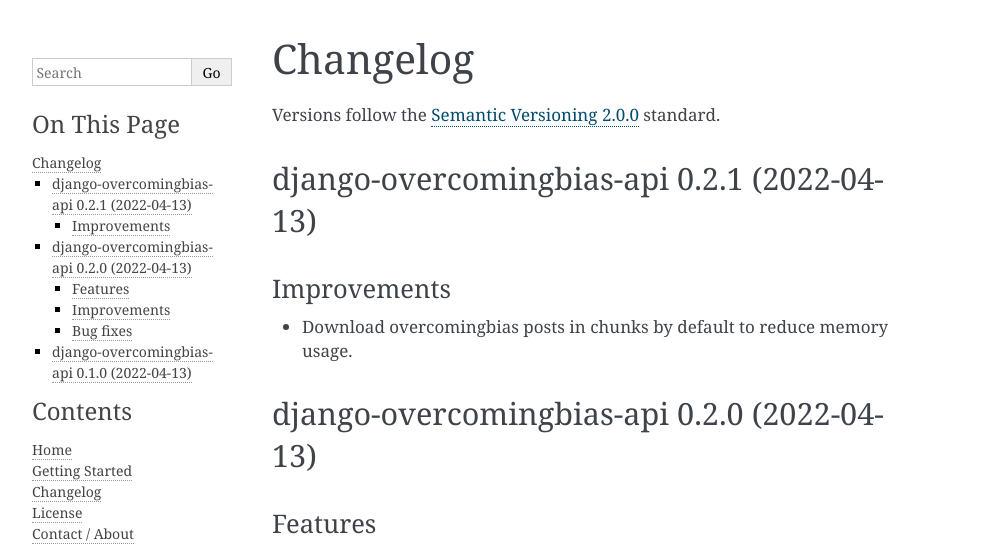
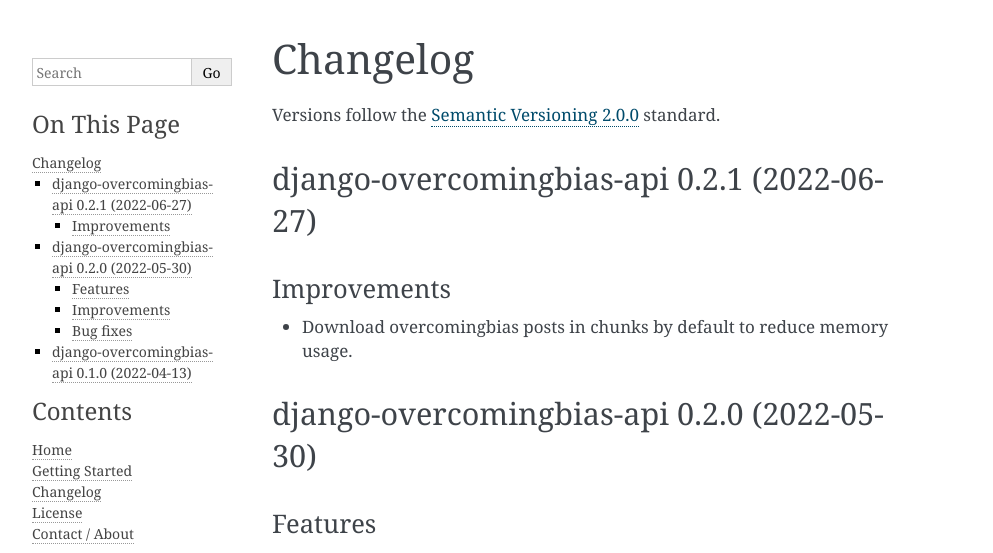
Before and after one commit to chris-mcdo/django-overcomingbias-api, a Sphinx documentation site: the page built from docs/source/changelog.rst, in a window 1280 px wide. Shown: the top 553 px of the page, without its empty margins (148-1141 px from the left). Built offline with Sphinx 7.4.7, drawn with Linux system fonts in a browser that asks for light colours.

Commit message:
fix changelog dates

```diff
--- a/docs/source/changelog.rst
+++ b/docs/source/changelog.rst
@@ -15,7 +15,7 @@ standard.
 .. Improved Documentation
 .. Trivial/Internal Changes
 
-django-overcomingbias-api 0.2.1 (2022-04-13)
+django-overcomingbias-api 0.2.1 (2022-06-27)
 --------------------------------------------
 
 Improvements
@@ -24,7 +24,7 @@ Improvements
 - Download overcomingbias posts in chunks by default to reduce memory usage.
 
 
-django-overcomingbias-api 0.2.0 (2022-04-13)
+django-overcomingbias-api 0.2.0 (2022-05-30)
 --------------------------------------------
 
 Features
```
